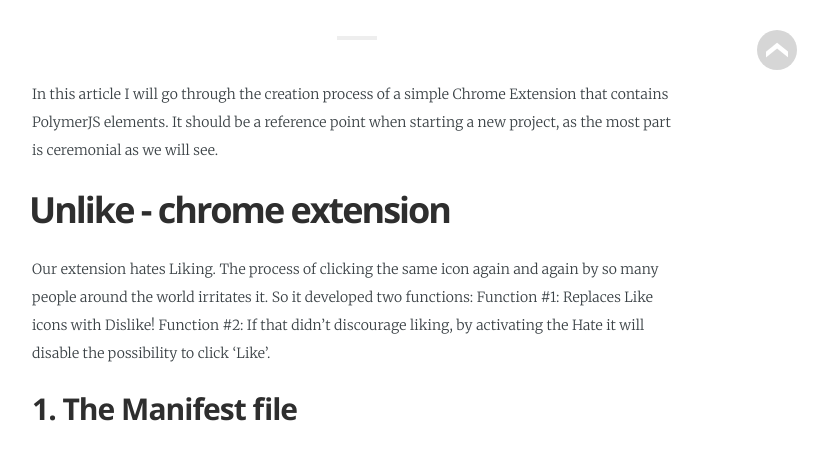
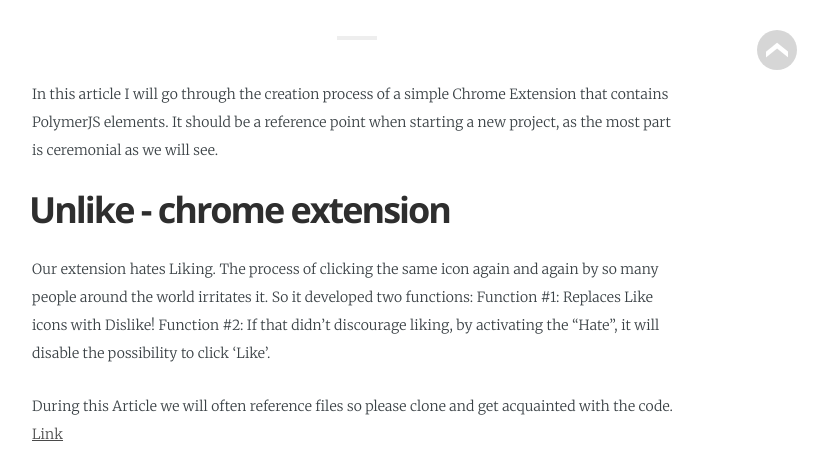
Before and after one commit to rinormaloku/rinormaloku, a Jekyll site: the page built from _posts/2016-07-24-Polymer-Elements-In-Chrome-Extensions.md, in a window 1280 px wide and 1400 px high, scrolled down 577 px. Shown: the top 452 px of the window, without its empty margins (283-1111 px from the left). Built offline with Jekyll 4.4.1, drawn with Linux system fonts in a browser that asks for light colours; some web fonts are replaced; some of the changed text lies outside the part shown; grey boxes are pictures that could not be loaded.

Commit message:
* update

```diff
--- a/_posts/2016-07-24-Polymer-Elements-In-Chrome-Extensions.md
+++ b/_posts/2016-07-24-Polymer-Elements-In-Chrome-Extensions.md
@@ -15,7 +15,16 @@
 # Unlike - chrome extension
 Our extension hates Liking. The process of clicking the same icon again and again by so many people around the world irritates it. So it developed two functions:
 Function #1: Replaces Like icons with Dislike!
-Function #2: If that didn’t discourage liking, by activating the Hate it will disable the possibility to click ‘Like’.
+Function #2: If that didn’t discourage liking, by activating the "Hate", it will disable the possibility to click ‘Like’.
+
+During this Article we will often reference files so please clone and get acquainted with the code. [Link](https://github.com/rinormaloku/unlike)
+
+<aside>
+   <figure class="right">
+      <img src="/media/img/Unike.gif" />
+      <figcaption>Screen 1.</figcaption>
+   </figure>
+</aside>
 
 ## 1. The Manifest file
 Manifest is a JSON file that is comprised of important information for chrome, which describes what the extension is going to do and what permissions it needs to.
```
Also changed, not shown: other parts of _posts/2016-07-24-Polymer-Elements-In-Chrome-Extensions.md (+4 -4 lines), _posts/2016-07-16-Icon-Picker.md (+1 -1 lines), media/img/2016-06-08-Readme-about-preview.jpg (deleted), media/img/2016-06-08-Readme-content-preview.jpg (deleted), media/img/2016-06-08-Readme-front-page-previewe.jpg (deleted), media/img/mountain1.jpg (deleted), media/img/mountain2.jpg (deleted), media/img/mountain3.jpg (deleted), 1 other file.
